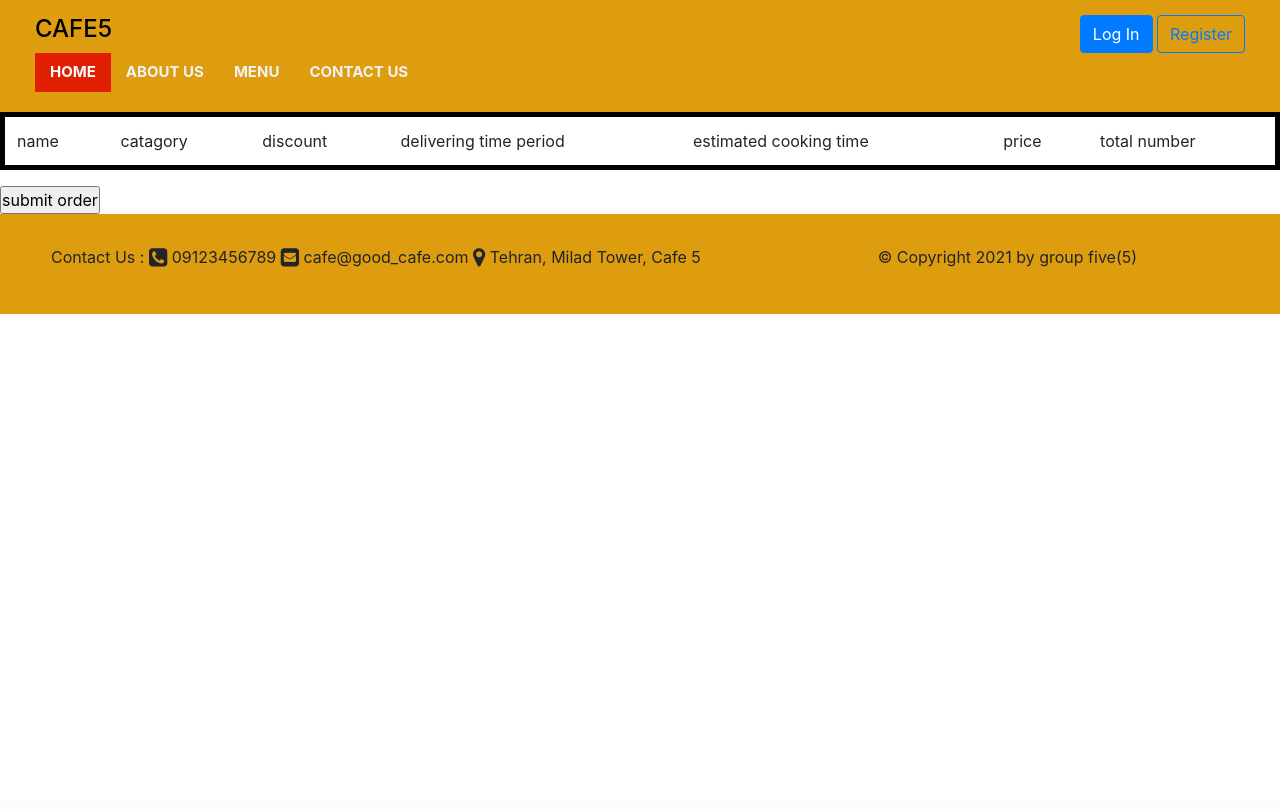
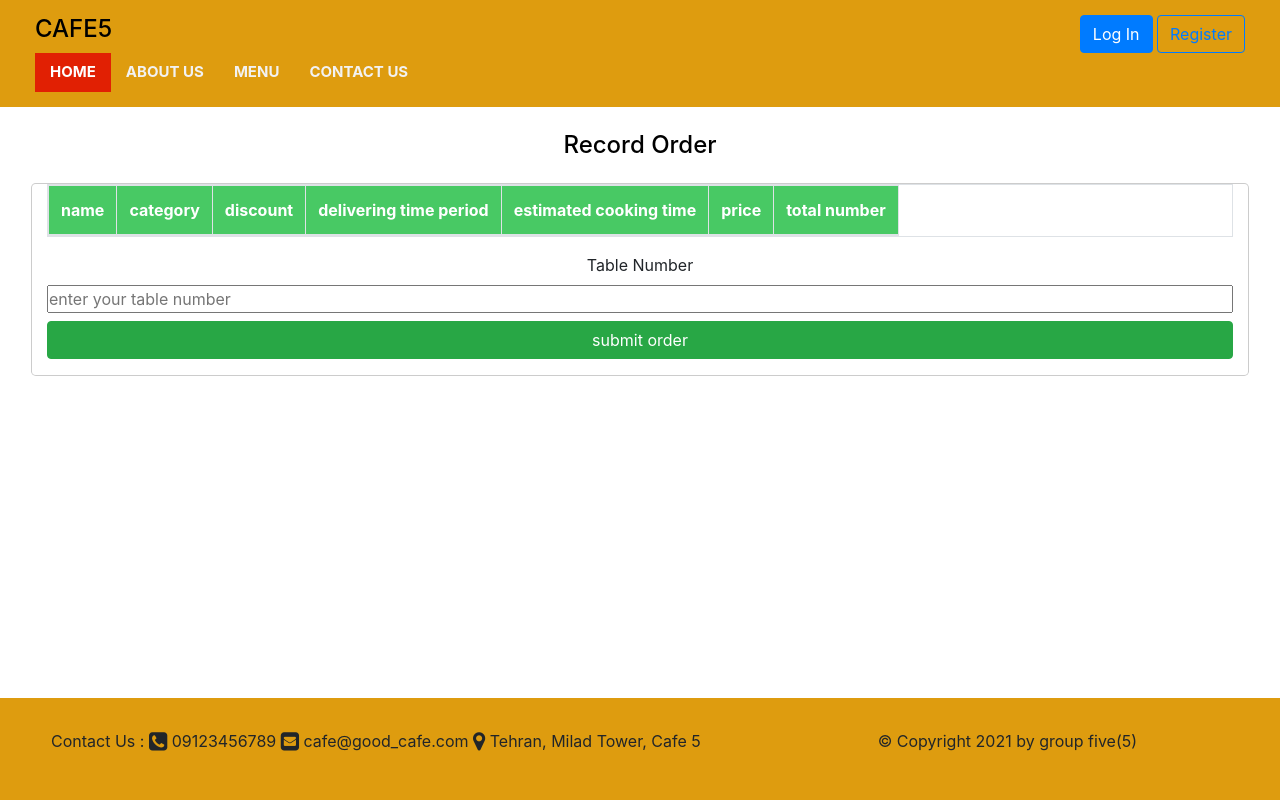
Before and after one commit to sepehr-ahmadi/django_test_project, a Flask app: page /orders_create in a window 1280 px wide. Before the commit the page ends 314 px from the top, so only its background shows below. Run offline with Flask 2, Linux system fonts and the light colour scheme; data that the repository does not hold is empty; some libraries are stand-ins or nearby versions.

Commit message:
updete on more time

```diff
--- a/static/cafe_base.css
+++ b/static/cafe_base.css
@@ -24,7 +24,7 @@ header {
     padding: 15px 20px;
     align-items: center;
     background-color: #de9c0f;
-    height: 14vh;
+    /*height: 14vh;*/
 }
 #footer {
     position: sticky;
@@ -36,7 +36,7 @@ header {
     padding: 15px 20px;
     /*align-items: center;*/
     background-color: #de9c0f;
-    height: 12.5vh;
+    min-height: 12.5vh;
 }
 
 .topnav {
--- a/templates/orders_create.html
+++ b/templates/orders_create.html
@@ -2,24 +2,34 @@
 {% block title %}create orders{% endblock %}
 {% block css %}
     <meta name="viewport" content="width=device-width, initial-scale=1">
-    <link href="{{ url_for("static",filename="menu.css") }}" rel="stylesheet">
+
     <link href="https://cdnjs.cloudflare.com/ajax/libs/jquery/3.6.0/jquery.min.js">
 
 {% endblock %}
 
 
 {% block content %}
-    <form  action="{{ url_for('orders_create') }}" method="post">
-   <table class="table" style="border: 5px solid black;">
-    <thead>
+    <div class="container-fluid text-center" style="min-height:75vh ">
+        <div class="row">
+            <div class="col pt-lg-4 m-auto pt-2">
+                <h4>Record Order</h4>
+            </div>
+        </div>
+        <div class="row p-lg-3 m-auto">
+            <div class="col modal-content">
+
+            <form class="form-group" action="{{ url_for('orders_create') }}" method="post">
+                <table class="table table-responsive table-bordered" >
+                    <thead class="text-white font-weight-bold" style="background-color: #48c964">
                     <tr>
-    <td> name</td>
-    <td>catagory</td>
+                        <td>name</td>
+                        <td>category</td>
                         <td>discount</td>
-    <td>delivering time period </td>
+                        <td>delivering time period</td>
                         <td>estimated cooking time</td>
                         <td>price</td>
                         <td> total number</td>
+
                     </tr>
 
 
@@ -33,13 +43,18 @@
                             <td>{{ row[4] }}</td>
                             <td>{{ row[4] }}</td>
                             <td>{{ row[6] }}</td>
-    <td> <input type="text" id={{ row[0] }} size="40" placeholder="num" name={{ row[0] }}></td>
+                            <td><input type="text" id={{ row[0] }} placeholder="num" name={{ row[0] }}></td>
                         </tr>
                     {% endfor %}
                     </tbody>
                 </table>
+                <label for="table-num" style="text-align: left">Table Number</label>
+                <input type="text" name="table-number" id="table-num" class="input-group text-left" placeholder="enter your table number">
+                <input class="btn btn-block btn-success mt-2" type="submit" id="submitaiton" value="submit order">
+            </form>
 
+        </div>
 
-<input type="submit" id="submitaiton" value="submit order">
-</form>
+    </div>
+    </div>
 {% endblock %}
```
Also changed, not shown: templates/table_list.html (+12 -10 lines). Lines whose indentation alone changed are shown as unchanged.
